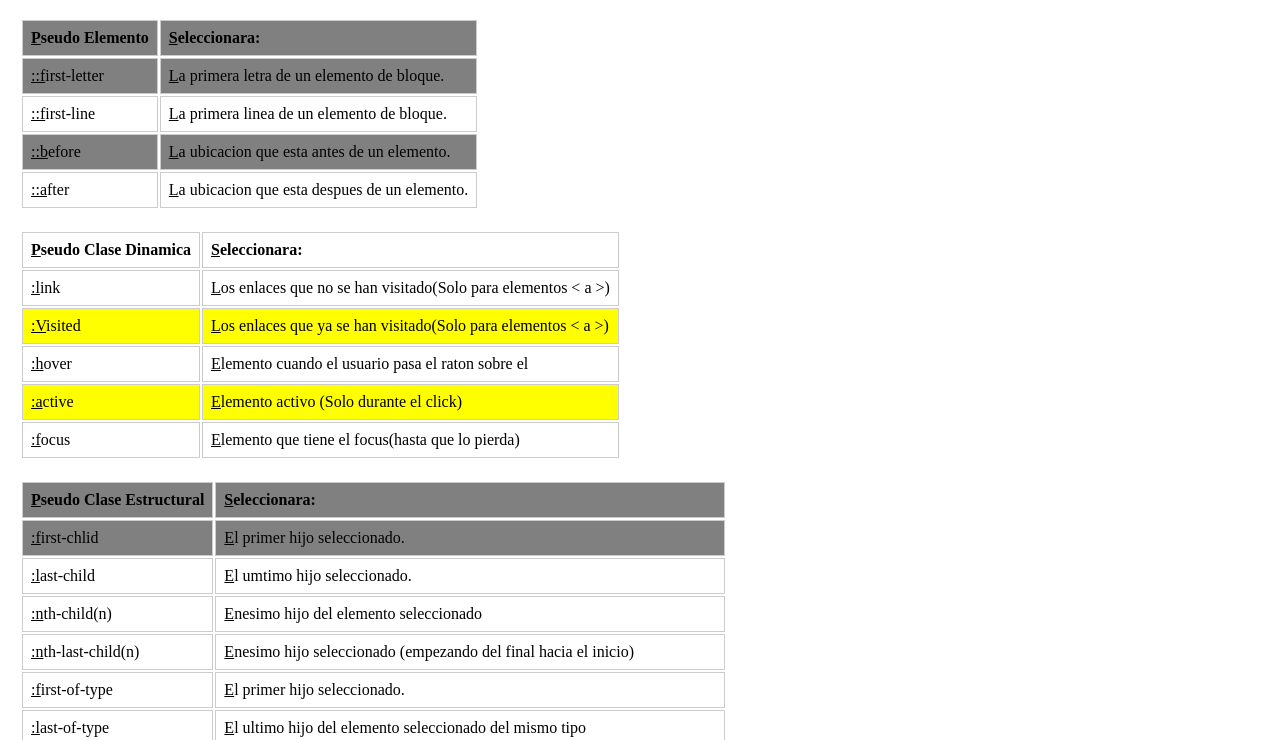
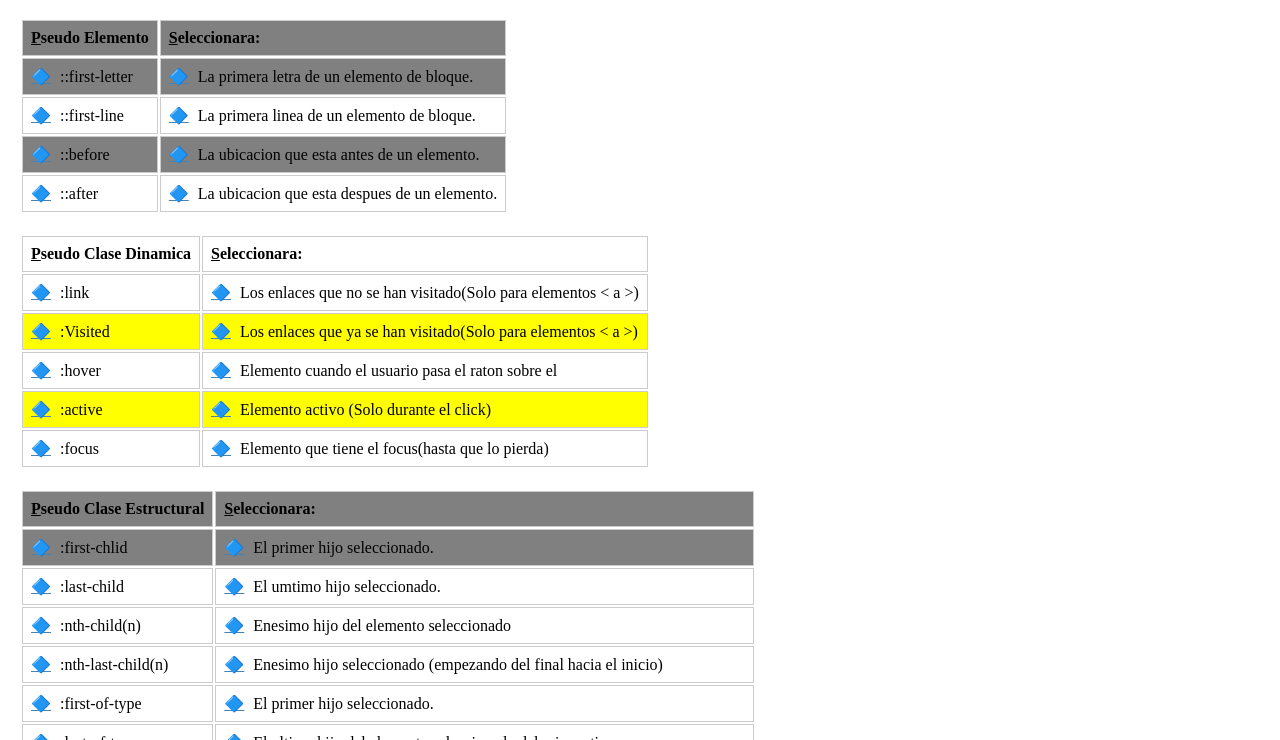
Before and after one commit to Alberto-RosalesC/Programacion_Web, a plain HTML site: page Parcial1/EjercicioPseudo/Pseudo_Selectores.html in a window 1280 px wide. Shown: the part 60-800 px from the top of the page. Drawn offline with Linux system fonts and the light colour scheme.

Commit message:
Commit
Estudiando Pseudo

```diff
--- a/Parcial1/EjercicioPseudo/StylesEPS.css
+++ b/Parcial1/EjercicioPseudo/StylesEPS.css
@@ -58,3 +58,8 @@ tr:active{
 div ::first-letter{
     text-decoration: underline;
 }
+td::before {
+    content: "🔷 ";
+    color: steelblue;
+    margin-right: 5px;
+}
```
Also changed, not shown: Parcial1/SelectoresRelacionales/SelectoresRelacionales.html (+4 -2 lines), Parcial1/SelectoresRelacionales/stylesSRelacionales.css (+9 -8 lines).
